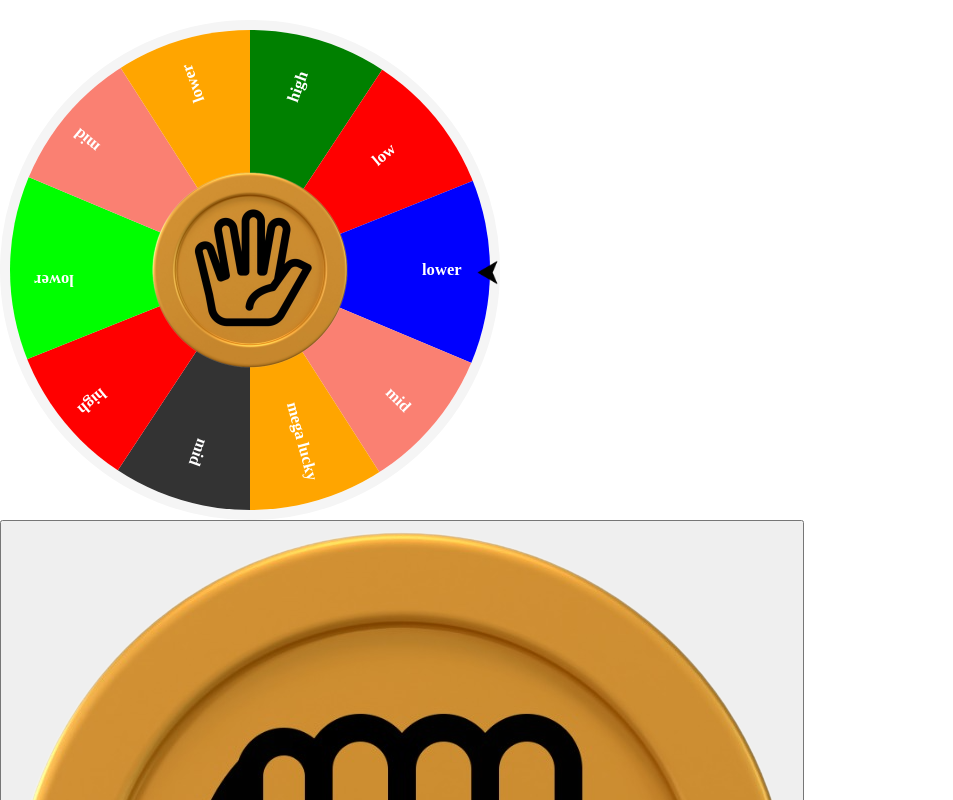
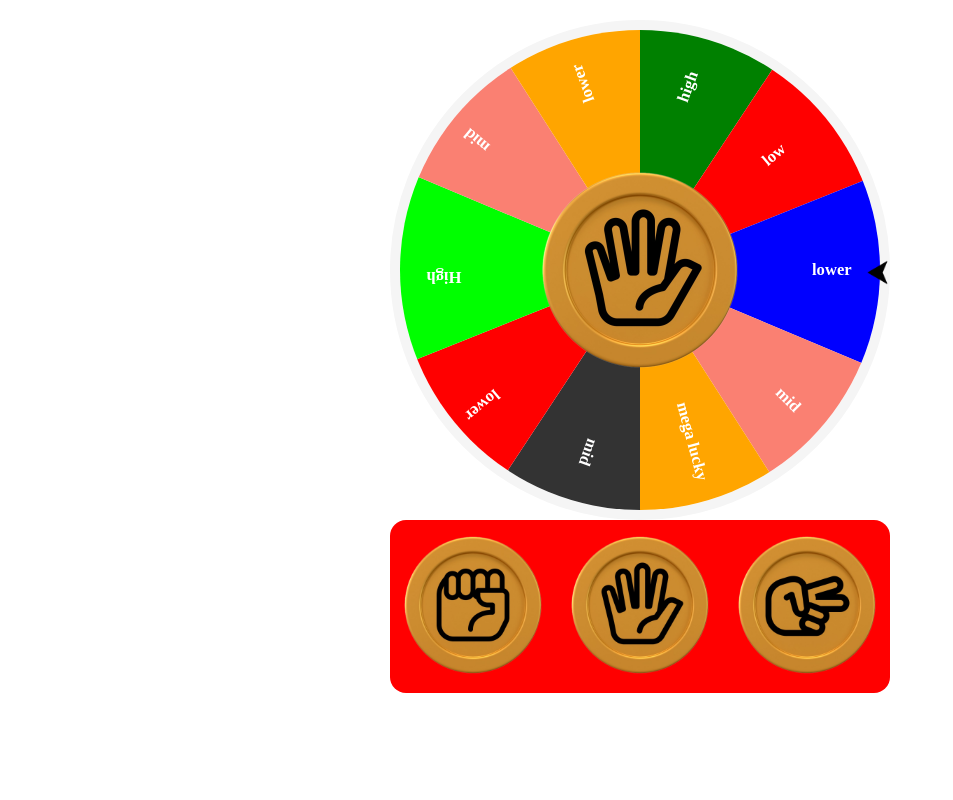
Before and after one commit to mahatmaArrayyan/Rock-Paper-Scissors-2.0, a plain HTML site: page index.html in a window 1280 px wide. Shown: the top 800 px of the page, without its empty margins (0-953 px from the left). Drawn offline with Linux system fonts and the light colour scheme.

Commit message:
i think i need to learn more javascript

```diff
--- a/index.html
+++ b/index.html
@@ -19,8 +19,8 @@
                 </div>
                 <div class="box2">
                     <span class="font span1"><h5>mid</h5></span>
-                    <span class="font span2"><h5>high</h5></span>
-                    <span class="font span3"><h5>lower</h5></span>
+                    <span class="font span2"><h5>lower</h5></span>
+                    <span class="font span3"><h5>High</h5></span>
                     <span class="font span4"><h5>mid</h5></span>
                     <span class="font span5"><h5>lower</h5></span>
                 </div>
@@ -33,19 +33,21 @@
         </div>
 
         <div class="choices">
-            <button id="Rock" onclick="spinRock()">
+            <button id="Rock" onclick="choseRock()">
                 <img src="assets/imgs/rock.png" alt="rock">
             </button>
-            <button id="Paper" onclick="spinPaper()">
+            <button id="Paper" onclick="chosePaper()">
                 <img src="assets/imgs/paper.png" alt="paper">
             </button>
-            <button id="Scissors" onclick="spinScissors()">
+            <button id="Scissors" onclick="choseScissors()">
                 <img src="assets/imgs/scissors.png" alt="scissors">
             </button>
         </div>
 
         <div class="money">
+            <div class="balance">
 
+            </div>
         </div>
     </main>
     <script src="main.js"></script>
--- a/main.js
+++ b/main.js
@@ -11,6 +11,15 @@ function shuffle(array){
         ];
         return array;
     }
+}
+
+const bet = [1000, 5000, 25000, 50000, 100000, 500000]
+
+let botChose = Math.random();
+
+function choseRock(){
+    if ( botChose < 0.4)
+    spin();
 }
 
 function spin(){
--- a/style.css
+++ b/style.css
@@ -170,3 +170,21 @@ span{
         right: -50px;
     }
 }
+
+/* choices */
+.choices{
+    display: flex;
+    align-items: center;
+    justify-content: space-around;
+    padding: 15px 0;
+    border-radius: 16px;
+    background-color: red;
+}
+.choices img{
+    width: 140px;
+}
+.choices button{
+    background: none;
+    appearance: none;
+    border: none;
+}
```
